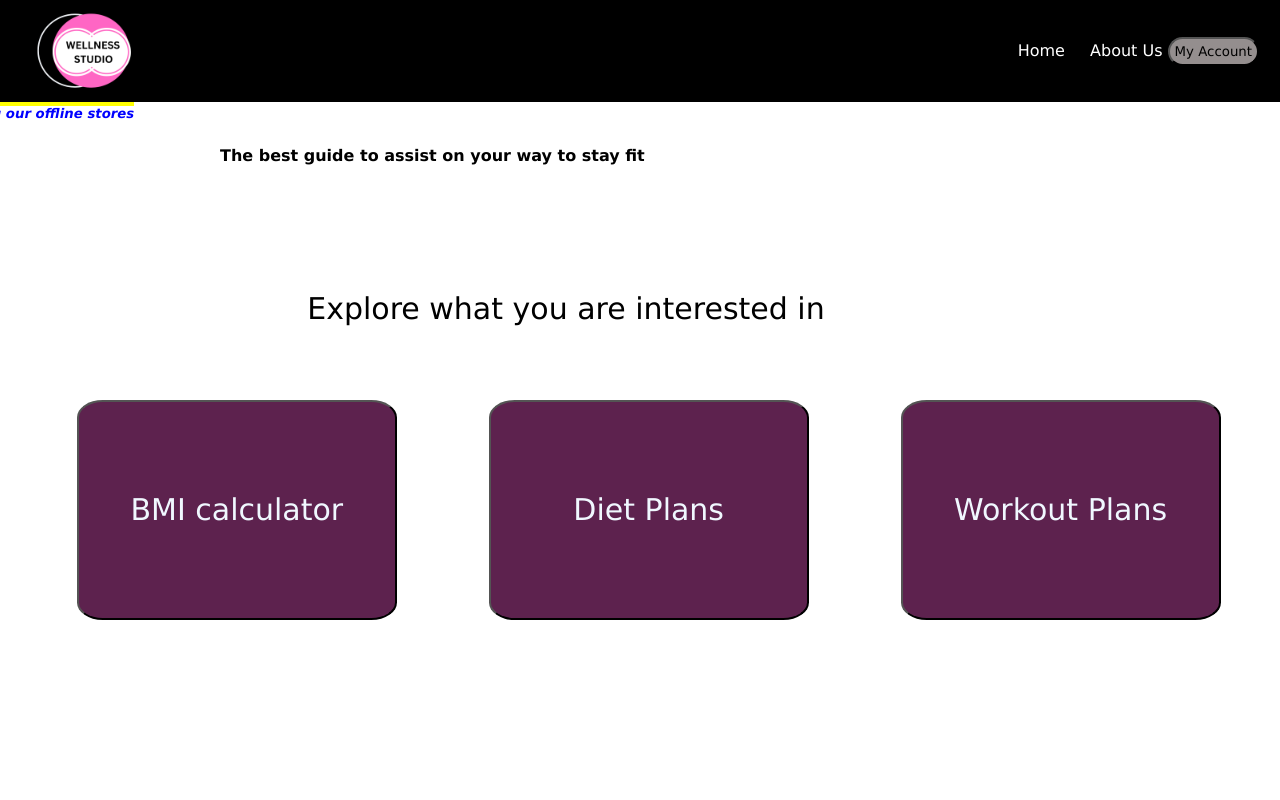
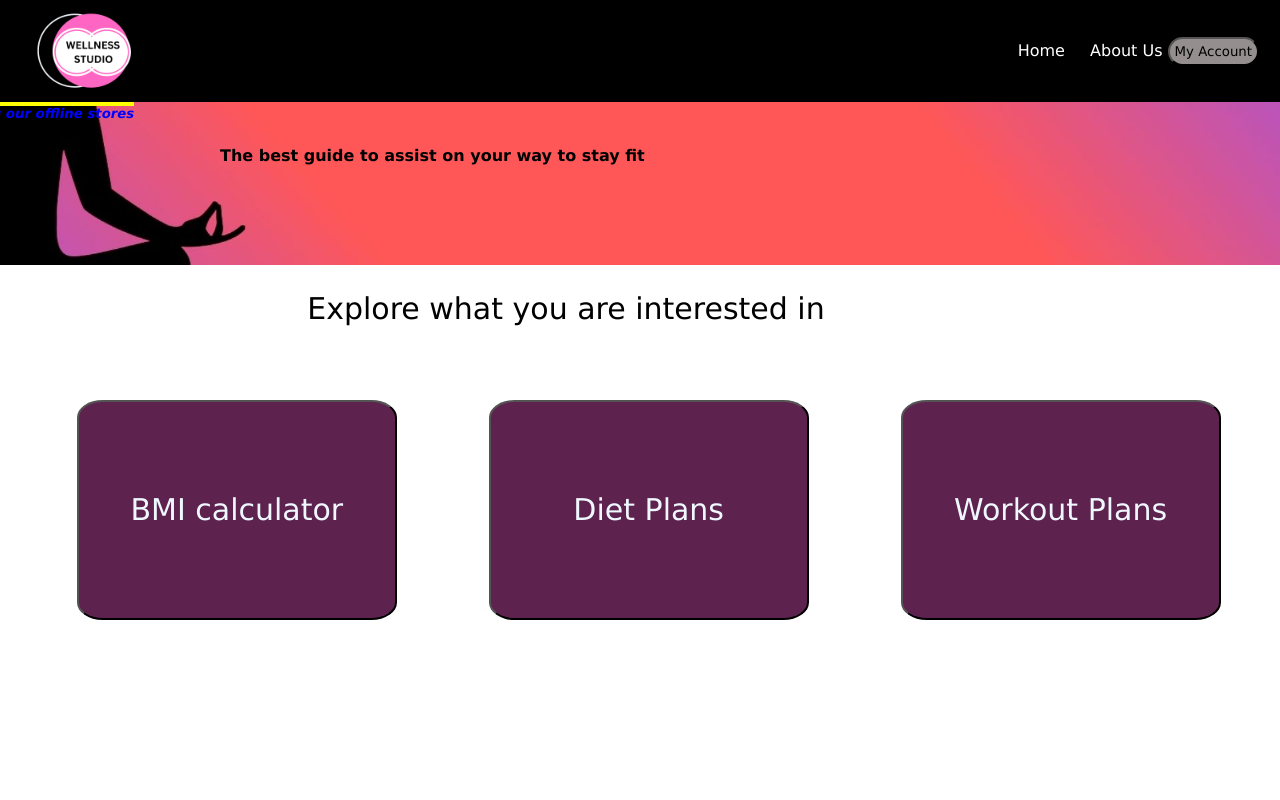
Before and after one commit to Sohamm24/Wellness-Studio, a plain HTML site: page index.html in a window 1280 px wide. Shown: the top 800 px of the page. Drawn offline with Linux system fonts and the light colour scheme.

Commit message:
Image correction problem

```diff
--- a/landingPageStyle.css
+++ b/landingPageStyle.css
@@ -73,7 +73,7 @@ header button a:hover{
     color:white;
 }
 .Box1{
-    background-image:url(..landingPage.jpg);
+    background:url(landingPage.jpg);
     background-repeat: no-repeat;
     background-size:100%;
     background-position: center;
```
